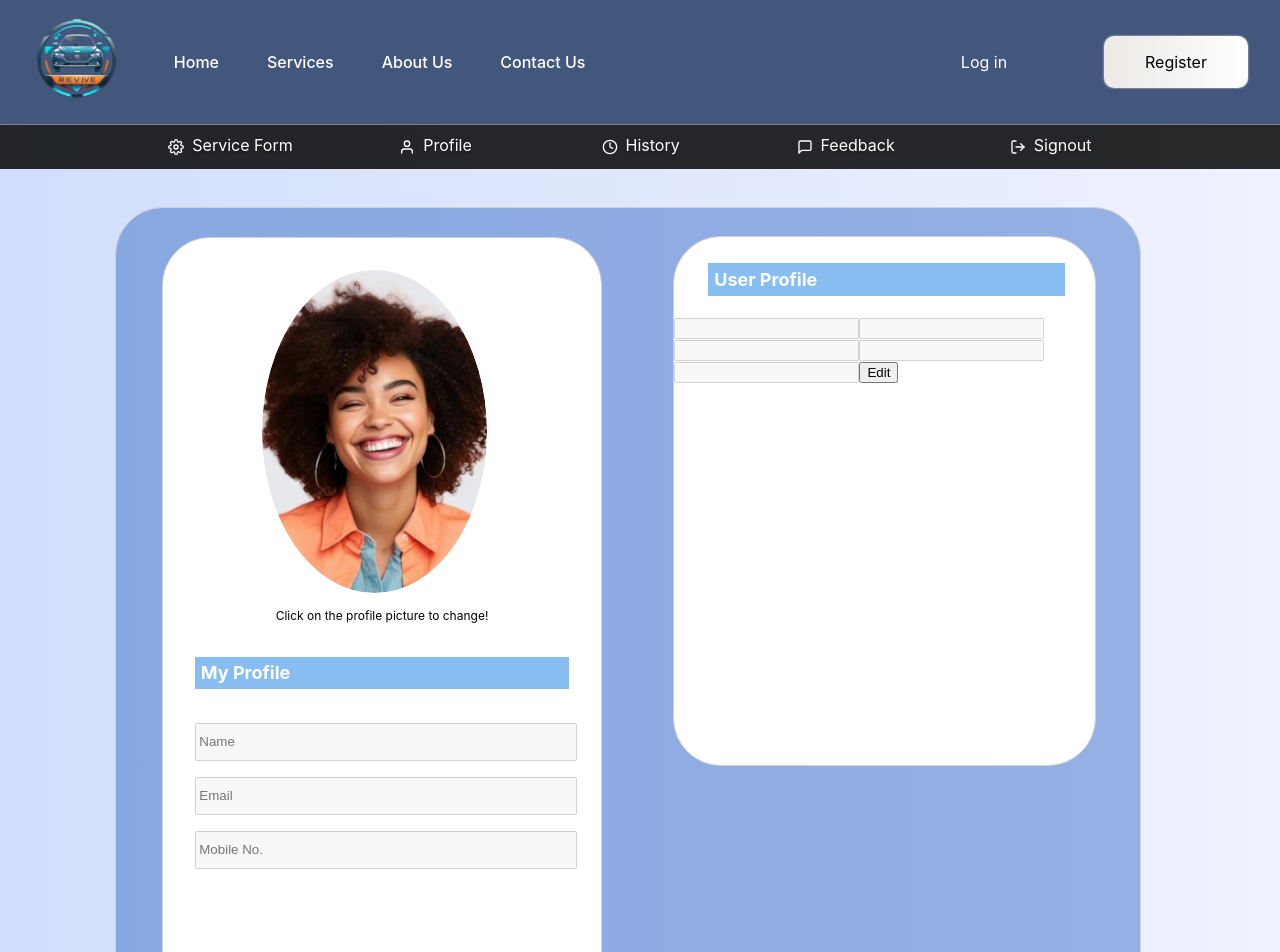
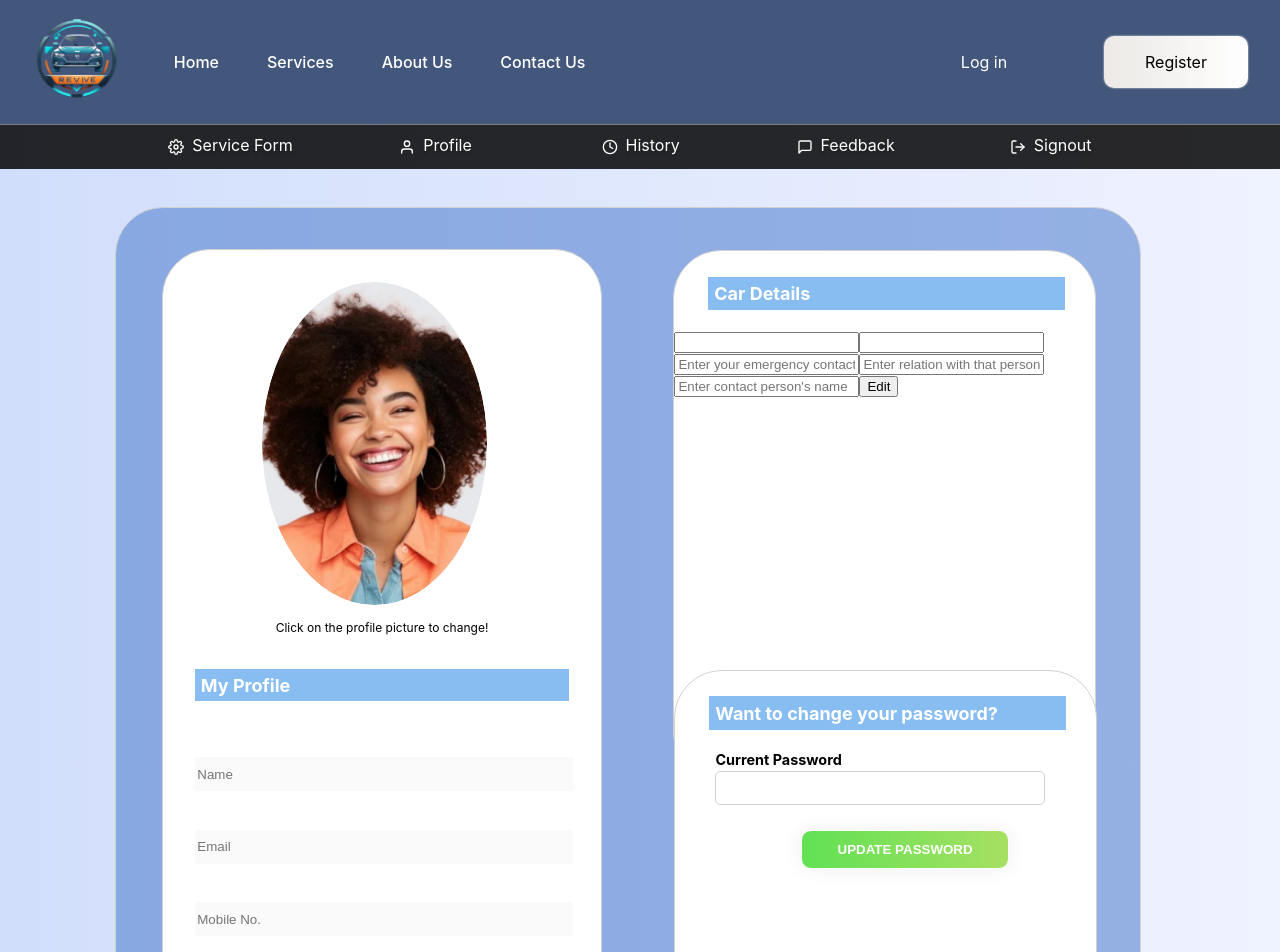
Before and after one commit to Prisha3108/BREAKDOWNBUDDY, a React (Create React App) app: page /userprofile in a window 1280 px wide. Shown: the top 952 px of the page. Built offline with nearby package versions, Linux system fonts and the light colour scheme; no server answers.

Commit message:
issue solved

```diff
--- a/src/components/Customer/History/BatteryHistory.jsx
+++ b/src/components/Customer/History/BatteryHistory.jsx
@@ -46,6 +46,7 @@ const BatteryHistory = () => {
                             <th>Model of Vehicle</th>
                             <th>License Plate</th>
                             <th>Current Location</th>
+                            <th>Required Battery type</th>
                             <th>Additional Note</th>
                             <th>Request Status</th>
                         </tr>
@@ -58,6 +59,7 @@ const BatteryHistory = () => {
                                 <td>{item.vehicleModel}</td>
                                 <td>{item.licensePlateNumber}</td>
                                 <td>{item.currentLocation}</td>
+                                <td>{item.prefBatteryType}</td>
                                 <td>{item.add_note}</td>
                                 <td>{item.status || 'Pending' }</td>
                             </tr>
--- a/src/components/Customer/Profile.jsx
+++ b/src/components/Customer/Profile.jsx
@@ -3,6 +3,8 @@ import HorizontalBar from './HorizontalBar';
 import '../css/Profile.css';
 import pfimg from '../../assests/profile.jpg';
 import axios from 'axios';
+import { FaRegEyeSlash } from "react-icons/fa";
+import { FaRegEye } from "react-icons/fa";
 
 const Profile = () => {
   const [profileImage, setProfileImage] = useState(null);
@@ -12,13 +14,15 @@ const Profile = () => {
     mobileNo: ''
   });
   const [profileData, setProfileData] = useState({
-    gender: '',
-    address: '',
-    zipcode: '',
-    city: '',
-    state: ''
+    Password: ''
+
   });
   const [editMode, setEditMode] = useState(false);
+  const [isUpdatePassw, setUpdatePassw] = useState(false);
+  const [newPassword, setNewPassword] = useState('');
+  const [currentPassword, setCurrentPassword] = useState('');
+  const [passwordError, setPasswordError] = useState('');
+  const [showNewPassword, setShowNewPassword] = useState(false);
 
   useEffect(() => {
     const fetchProfileData = async () => {
@@ -81,6 +85,30 @@ const Profile = () => {
     }
   };
 
+  const toggleUpdatePassword = () => {
+    setUpdatePassw(!isUpdatePassw);
+    // Reset password fields and error on toggle
+    setNewPassword('');
+    setCurrentPassword('');
+    setPasswordError('');
+  };
+
+  const handlePasswordChange = () => {
+    // Here you would implement the logic to check if the current password matches
+    // if (currentPassword === Password) {
+    //   // setUserData({ Password: newPassword });
+    //   setNewPassword('');
+    //   setUpdatePassw(false);
+    //   setPasswordError('');
+    // } else {
+    //   setPasswordError('Current password is incorrect.');
+    // }
+  };
+
+  const toggleShowNewPassword = () => {
+    setShowNewPassword(!showNewPassword);
+  };
+
   return (
     <div className='update_profile'>
       <HorizontalBar />
@@ -101,29 +129,58 @@ const Profile = () => {
             <h2 className='my_profile'>My Profile</h2>
             <div className="pf_name_email">
               <div className='name_fields'>
-                <input type="text" name="fullName" placeholder='Name' id='name' value={myuserData.fullName} onChange={handleInputChange} disabled />
-                <input type="text" name="email" placeholder='Email' id='email' value={myuserData.email} onChange={handleInputChange} disabled />
-                <input type="text" name="mobileNo" placeholder='Mobile No.' id='phone' value={myuserData.mobileNo} onChange={handleInputChange} disabled />
+                <input type="text" className='name_email' name="fullName" placeholder='Name' id='name' value={myuserData.fullName} onChange={handleInputChange} disabled />
+                <input type="text" className='name_email' name="email" placeholder='Email' id='email' value={myuserData.email} onChange={handleInputChange} disabled />
+                <input type="text" className='name_email' name="mobileNo" placeholder='Mobile No.' id='phone' value={myuserData.mobileNo} onChange={handleInputChange} disabled />
+
               </div>
             </div>
           </div>
           <div className="right_side">
             <div className="profile_right">
-              <h2 className='my_profile' id='user_pf'>User Profile</h2>
+              <h2 className='my_profile' id='user_pf'>Car Details</h2>
               <div>
-                <input type="text" name="gender" value={editMode ? profileData.gender : profileData.gender} onChange={handleInputChange} disabled={!editMode} />
-                <input type="text" name="address" value={editMode ? profileData.address : profileData.address} onChange={handleInputChange} disabled={!editMode} />
-                <input type="text" name="zipcode" value={editMode ? profileData.zipcode : profileData.zipcode} onChange={handleInputChange} disabled={!editMode} />
-                <input type="text" name="city" value={editMode ? profileData.city : profileData.city} onChange={handleInputChange} disabled={!editMode} />
-                <input type="text" name="state" value={editMode ? profileData.state : profileData.state} onChange={handleInputChange} disabled={!editMode} />
-                {editMode ? (
+                <input type="text" name="vehicleModel" />
+                <input type="text" name="licensePlateNumber" />
+                <input type="text" name="emergencyContact" placeholder='Enter your emergency contact number' />
+                <input type="text" name="relation" placeholder='Enter relation with that person' />
+                <input type="text" name="emergencyName" placeholder="Enter contact person's name" />
+                <button onClick={() => setEditMode(true)}>Edit</button>
+
+                <div className="pf_right_below">
+                  <h2 className='my_profile' id='user_pf'> Want to change your password? </h2>
+                  {!isUpdatePassw && (
+                    <div>
+                      <label className='curr_passw'> Current Password</label>
+                      <p className='inp_curr_passw'> {profileData.Password.replace(/./g, '*')} </p>
+                      <button className='update_passw' onClick={toggleUpdatePassword}>Update Password</button>
+                    </div>
+                  )}
+                  {isUpdatePassw && (
+                    <div>
+                      <label className='curr_passw'> Enter Current Password</label>
+                      <input type="password" className='inp_curr_passw' placeholder='Enter your current password' value={currentPassword} onChange={(e) => setCurrentPassword(e.target.value)} required />
+                      {passwordError && <p className="password-error">{passwordError}</p>}
+                      <label className='curr_passw'> Enter New Password</label>
+                      <div className="password-input">
+                        <input type={showNewPassword ? "text" : "password"} className='inp_curr_passw' placeholder='Enter your new password' value={newPassword} onChange={(e) => setNewPassword(e.target.value)} required />
+                        <span className="toggle-password" onClick={toggleShowNewPassword}>{showNewPassword ? <FaRegEye /> : <FaRegEyeSlash />}</span>
+                      </div>
+                      <button className='save_btn' onClick={handlePasswordChange}>Save</button>
+                      <button className='cancel_btn' onClick={toggleUpdatePassword}>Cancel</button>
+
+                    </div>
+                  )}
+                </div>
+
+
+                {/* {editMode ? (
                   <>
                     <button onClick={handleSave}>Save</button>
                     <button onClick={() => setEditMode(false)}>Cancel</button>
                   </>
-                ) : (
-                  <button onClick={() => setEditMode(true)}>Edit</button>
-                )}
+                ) : ( */}
+                {/* )} */}
               </div>
             </div>
           </div>
--- a/src/components/css/Profile.css
+++ b/src/components/css/Profile.css
@@ -1,15 +1,67 @@
 /* Profile.css */
+
+/* Input container */
+.input-container {
+    position: relative;
+    margin: 20px;
+  }
+
+  /* Input field */
+  .input-field {
+    display: block;
+    width: 100%;
+    padding: 10px;
+    font-size: 16px;
+    border: none;
+    border-bottom: 2px solid #ccc;
+    outline: none;
+    background-color: transparent;
+  }
+
+  /* Input label */
+  .input-label {
+    position: absolute;
+    top: 0;
+    left: 0;
+    font-size: 16px;
+    color: rgba(204, 204, 204, 0);
+    pointer-events: none;
+    transition: all 0.3s ease;
+  }
+
+  /* Input highlight */
+  .input-highlight {
+    position: absolute;
+    bottom: 0;
+    left: 0;
+    height: 2px;
+    width: 0;
+    background-color: #007bff;
+    transition: all 0.3s ease;
+  }
+
+  /* Input field:focus styles */
+  .input-field:focus + .input-label {
+    top: -20px;
+    font-size: 12px;
+    color: #007bff;
+  }
+
+  .input-field:focus + .input-label + .input-highlight {
+    width: 100%;
+  }
+
+
 .update_profile{
     width: 100%;
     height: auto;
-    /* background-color: #61a5c2; */
     background: linear-gradient(to right, #d1defb, rgb(239, 242, 255));
-    padding-bottom: 3%;
+    padding-bottom: 4%;
 }
 .profile_page{
     background-color: rgba(62, 115, 201, 0.5);
     width: 80%;
-    height: 131vh;
+    height: 136vh;
     margin: 3% 0 0% 9%;
     border: 1px solid rgb(210, 208, 208);
     border-radius: 3rem;
@@ -20,7 +72,7 @@
     background-color: #fff;
     height: 101vh;
     padding: 2rem;
-    margin: 2.8% 0 0 4.5%;
+    margin: 4% 0 0 4.5%;
     border: 1px solid rgb(210, 208, 208);
     border-radius: 3rem;
 }
@@ -55,8 +107,10 @@
 }
 .name_email{
     margin-top: 6%;
-    border-bottom: 1px solid #d8d8d8;
+    /* border-bottom: 1px solid #d8d8d8; */
+    border: none;
 }
+
 .pf_name_email{
 }
 .name_fields input {
@@ -72,15 +126,15 @@
     width: 90%;
     background-color: #fff;
     height: 66vh;
-    margin: 6% 0 5% 0%;
+    margin: 9% 0 5% 0%;
     border: 1px solid rgb(210, 208, 208);
     border-radius: 3rem;
 }
 .pf_right_below{
-    width: 90%;
+    width: 100%;
     background-color: #fff;
     height: 50vh;
-    margin: 4% 0 0 0%;
+    margin: 65% 0 0 0%;
     border: 1px solid rgb(210, 208, 208);
     border-radius: 3rem;
 }
```
Also changed, not shown: src/Backend/Models/ContactModel.js (renamed from src/Backend/Models/ContactForm.js).
